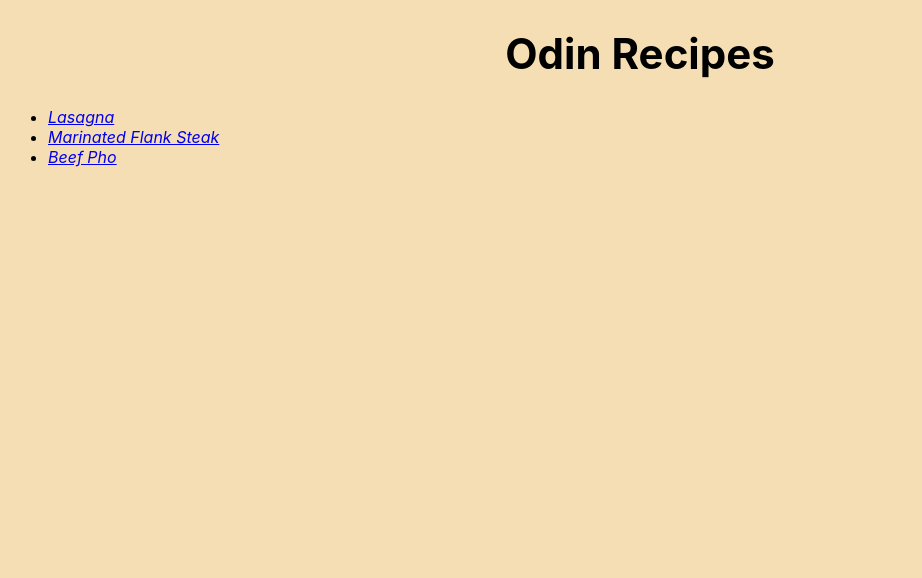
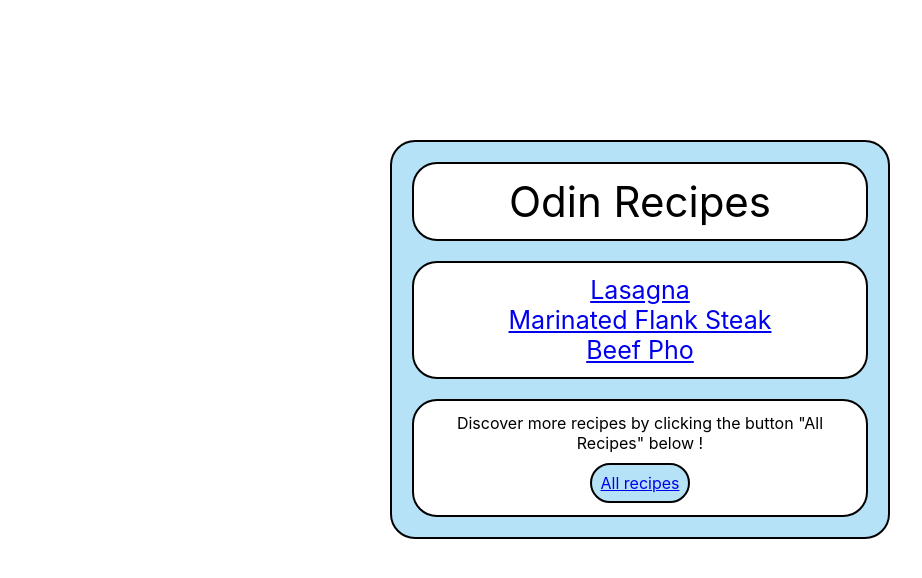
Before and after one commit to oly19/odin-recipes, a plain HTML site: page index.html in a window 1280 px wide. Shown: the whole page, without its empty margins (0-922 px from the left). Drawn offline with Linux system fonts and the light colour scheme.

Commit message:
Restyle homepage with CSS

```diff
--- a/css/style.css
+++ b/css/style.css
@@ -1,20 +1,74 @@
+*,
+*::before,
+*::after {
+    box-sizing: border-box;
+}
+
+* {
+    margin: 0;
+    padding: 0;
+}
+
 body {
     color: black;
-    background-color:wheat;
+    background-color:white;
     font-family: "Inter", sans-serif;
+    padding: 20px;
+    margin: 20px;
+}
+
+.card {
+    background-color: rgb(181, 226, 247);
+    max-width: 500px;
+    margin: 100px auto;
+    padding: 20px;
+    border: solid black 2px;
+    border-radius: 25px;
+}
+
+#title,
+#recipe-list,
+.more-recipes {
+    background-color: rgb(255, 255, 255);
+    border-radius: 25px;
 }
 
 #title {
+    font-size: 42px;
+    padding: 12px;
+    border: 2px solid black;
     text-align: center;
-    font-size: 42px;
+    margin: 0px auto 20px auto;
 }
 
 #recipe-list {
-    font-style: italic;
+    font-size: 25px;
+    border: 2px solid black;
+    text-align: center;
+    list-style: none;
+    padding: 12px 0px;
+    margin: 20px auto;
+}
+
+.more-recipes {
+    border: 2px solid black;
+    padding: 12px;
+    text-align: center;
+    margin: 20px auto 0px auto;
+}
+
+.all-recipes {
+    padding: 8px;
+    background-color: rgb(181, 226, 247);
+    display: block;
+    border: 2px solid black;
+    border-radius: 25px;
+    margin: 10px auto 0px auto;
+    max-width: 100px;
 }
 
 a:visited {
-    color: rgb(61, 84, 99);
+    color: black;
 }
 
 .img {
--- a/index.html
+++ b/index.html
@@ -9,12 +9,18 @@
 </head>
 
 <body>
-  <h1 id="title">Odin Recipes</h1>
-  <ul id="recipe-list">
-    <li><a href="./recipes/lasagna.html" target="_blank" rel="noopener noreferrer">Lasagna</a></li>
-    <li><a href="./recipes/marinated-flank-steak.html" target="_blank" rel="noopener noreferrer">Marinated Flank Steak</a></li>
-    <li><a href="./recipes/beef-pho.html" target="_blank" rel="noopener noreferrer">Beef Pho</a></li>
-  </ul>
+  <div class="card">
+    <p id="title">Odin Recipes</p>
+    <ul id="recipe-list">
+      <li><a href="./recipes/lasagna.html" target="_blank" rel="noopener noreferrer">Lasagna</a></li>
+      <li><a href="./recipes/marinated-flank-steak.html" target="_blank" rel="noopener noreferrer">Marinated Flank Steak</a></li>
+      <li><a href="./recipes/beef-pho.html" target="_blank" rel="noopener noreferrer">Beef Pho</a></li>
+    </ul>
+    <div class="more-recipes">Discover more recipes by clicking the button "All Recipes" below !
+      <a class="all-recipes" href="https://www.allrecipes.com/" target="_blank" rel="noopener noreferrer">All recipes</a>
+    </div>
+  </div>
+
 
 </body>
 
```
Also changed, not shown: recipes/lasagna.html (+4 -1 lines).
